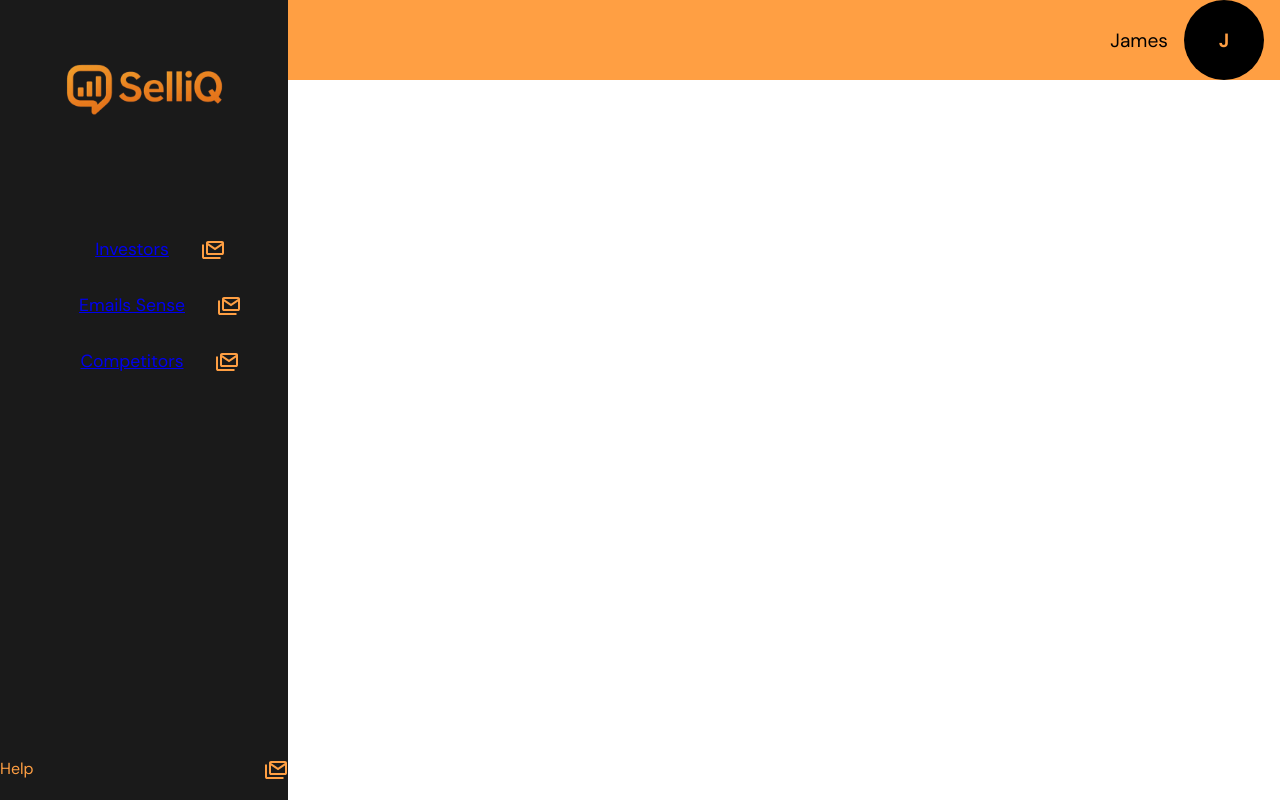
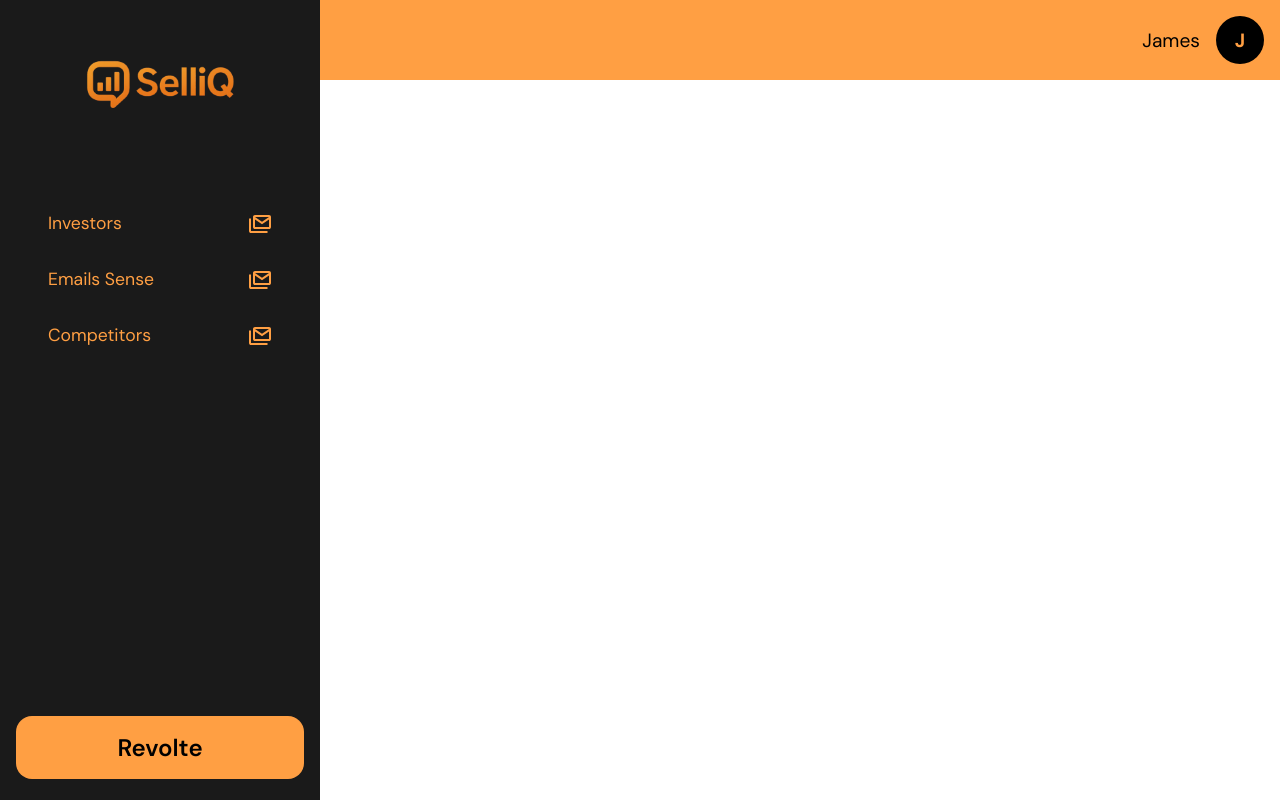
Before and after one commit to sshakthipriya/SelliQ, a React (Vite) app: page /competitors in a window 1280 px wide. Built offline with nearby package versions, Linux system fonts and the light colour scheme; a web font is replaced by a local one.

Commit message:
fix: navigation

```diff
--- a/src/App.jsx
+++ b/src/App.jsx
@@ -1,24 +1,35 @@
-import { BrowserRouter as Router, Routes, Route, Navigate } from "react-router-dom";
+import { BrowserRouter as Router, Routes, Route } from "react-router-dom";
 import SideBar from "./components/SideBar";
+import NavBar from "./components/NavBar";
 import Investors from "./modules/Features/Investor/index";
+import Home from "./modules/Home/index";
 import "./App.css";
-import NavBar from "./components/NavBar";
 
-function App() {
+function LayoutWithSidebar() {
   return (
-    <Router>
+    <>
       <NavBar />
       <div style={{ display: "flex" }}>
         <SideBar />
         <main style={{ flex: 1, padding: "1rem" }}>
           <Routes>
-            <Route path="/" element={<Navigate to="/investors" />} />
             <Route path="/investors" element={<Investors />} />
             {/* <Route path="/emails-sense" element={<EmailsSense />} /> */}
             {/* <Route path="/competitors" element={<Competitors />} /> */}
           </Routes>
         </main>
       </div>
+    </>
+  );
+}
+
+function App() {
+  return (
+    <Router>
+      <Routes>
+        <Route path="/" element={<Home />} />
+        <Route path="/*" element={<LayoutWithSidebar />} />
+      </Routes>
     </Router>
   );
 }
--- a/src/components/NavBar/navbar.module.scss
+++ b/src/components/NavBar/navbar.module.scss
@@ -16,8 +16,8 @@
       background-color: black;
       padding: 1rem;
       border-radius: 50%;
-      height: 3rem;
-      width: 3rem;
+      height: 1rem;
+      width: 1rem;
       display: flex;
       justify-content: center;
       align-items: center;
--- a/src/components/SideBar/index.tsx
+++ b/src/components/SideBar/index.tsx
@@ -17,8 +17,8 @@ const SideBar = () => {
       <div className={styles.logo}>
         <img
           src="src/assets/selliq-logo.png"
-          height={180}
-          width={180}
+          height={170}
+          width={170}
           alt="logo"
         />
       </div>
@@ -42,8 +42,7 @@ const SideBar = () => {
       </nav>
 
       <div className={styles.help}>
-        <div>Help</div>
-        <img src="src/assets/email.svg" alt="help" />
+        <div>Revolte</div>
       </div>
     </aside>
   );
--- a/src/components/SideBar/sidebar.module.scss
+++ b/src/components/SideBar/sidebar.module.scss
@@ -1,6 +1,6 @@
 .sideBar {
   height: 100vh;
-  width: 18rem;
+  width: 16rem;
   background: #1a1a1a;
   display: flex;
   flex-direction: column;
@@ -9,6 +9,7 @@
   z-index: 1000;
   font-family: "DM Sans", sans-serif;
   position: fixed;
+  padding: 0 2rem 2rem 2rem;
   top: 0;
 }
 
@@ -19,9 +20,9 @@
 
 .nav {
   width: 100%;
-  padding: 1rem;
   ul {
     list-style: none;
+    text-decoration: none;
     padding: 0;
     margin: 0;
     display: flex;
@@ -29,6 +30,12 @@
     gap: 2rem;
     align-items: center;
     color: #ff9f43;
+    justify-content: space-between;
+    li {
+      display: flex;
+      justify-content: space-between;
+      width: 100%;
+    }
 
     .listItem {
       display: flex;
@@ -37,6 +44,8 @@
       cursor: pointer;
       padding: 0 1rem;
       font-size: 1.1rem;
+      color: #ff9f43;
+      text-decoration: none;
 
       &:hover {
         color: #ff9f43;
@@ -48,9 +57,13 @@
 .help {
   margin-top: 23rem;
   display: flex;
-  justify-content: space-between;
+  justify-content: center;
   width: 100%;
-  padding: 0 2rem;
-  color: #ff9f43;
+  background-color: #ff9f43;
+  padding: 1rem;
+  border-radius: 1rem;
   cursor: pointer;
+  color: black;
+  font-weight: 600;
+  font-size: 1.5rem;
 }
--- a/src/modules/Home/index.jsx
+++ b/src/modules/Home/index.jsx
@@ -5,7 +5,7 @@ const Home = () => {
   const navigate = useNavigate();
 
   const handleNavigationToFeatures = () => {
-    navigate("/features");
+    navigate("/investors");
   };
 
   return (
```
